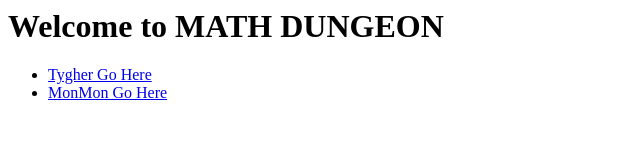
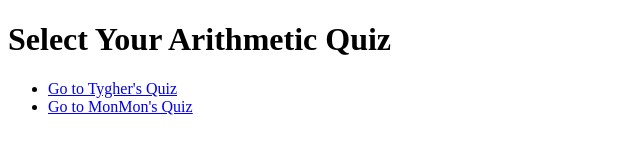
Before and after one commit to pearcek1/mathdungeon_aritmetic_01, a plain HTML site: page index.html in a window 1280 px wide. Shown: the whole page, without its empty margins (0-640 px from the left). Drawn offline with Linux system fonts and the light colour scheme.

Commit message:
Update index.html

```diff
--- a/index.html
+++ b/index.html
@@ -1,5 +1,13 @@
-<h1>Welcome to <strong>MATH DUNGEON</strong></h1>
-<ul>
-  <li><a href="Tygher/Arithmetic_01.html">Tygher Go Here</a></li>
-  <li><a href="MonMon/Arithmetic_01.html">MonMon Go Here</a></li>
-</ul>
+<!DOCTYPE html>
+<html>
+<head>
+  <title>Welcome to the Math Site</title>
+</head>
+<body>
+  <h1>Select Your Arithmetic Quiz</h1>
+  <ul>
+    <li><a href="Tygher/Arithmetic_01.html">Go to Tygher's Quiz</a></li>
+    <li><a href="MonMon/Arithmetic_01.html">Go to MonMon's Quiz</a></li>
+  </ul>
+</body>
+</html>
```
